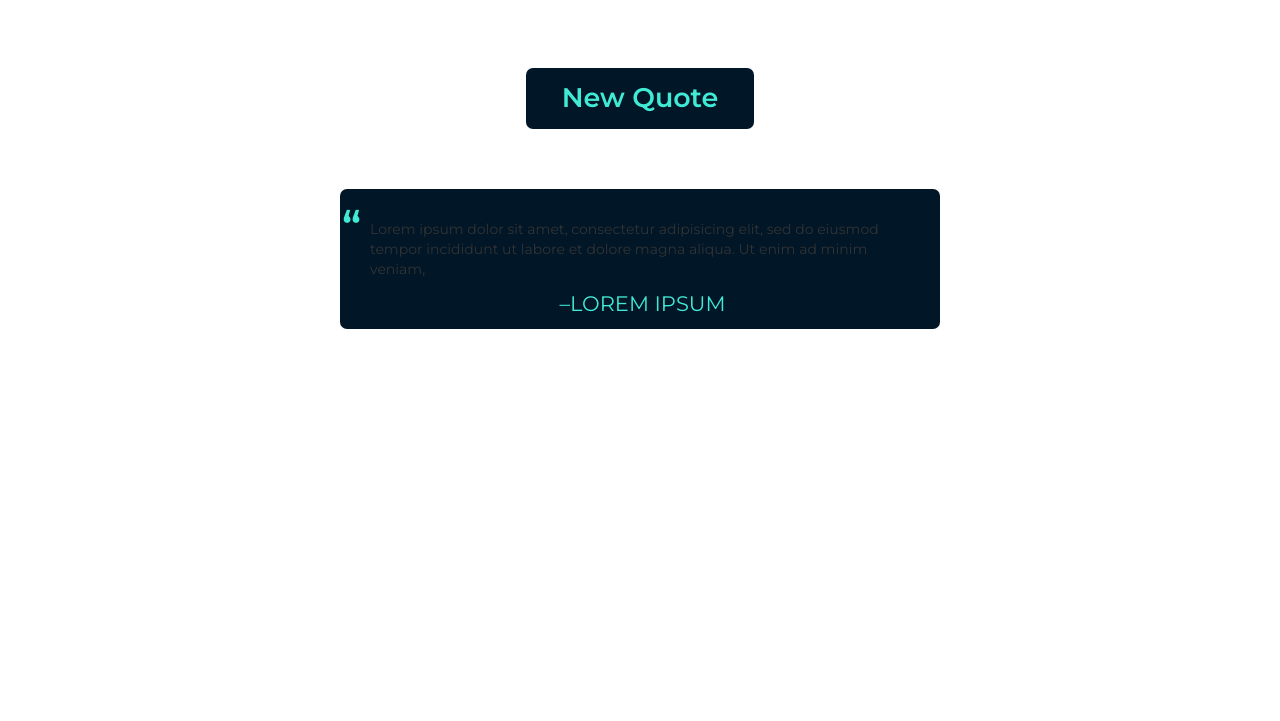
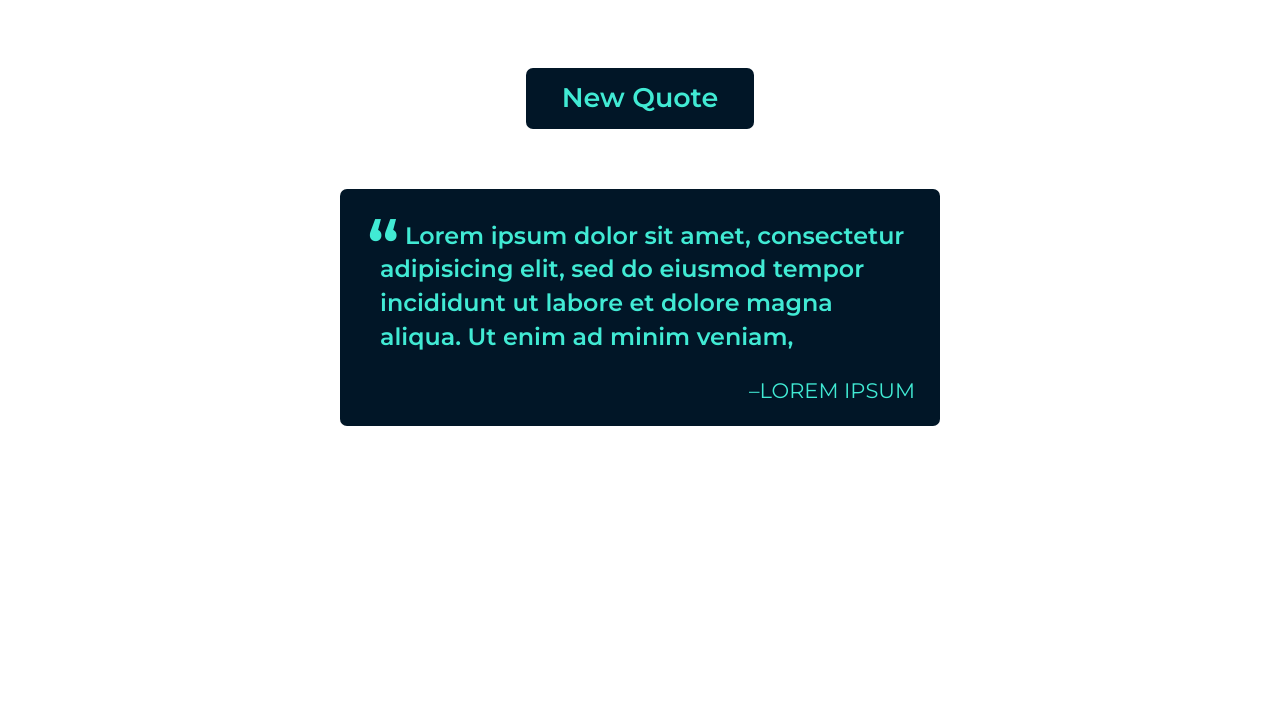
Before and after one commit to antofon/randomquotemachine, a plain HTML site: page index.html in a window 1280 px wide. Shown: the part 79-800 px from the top of the page. Drawn offline with nearby package versions, Linux system fonts and the light colour scheme.

Commit message:
Removed center class and comments. Font wt added
Font weight added from Google Fonts link. Unnecessary commented removed
(menu bar implementation)

```diff
--- a/index.html
+++ b/index.html
@@ -6,7 +6,7 @@
     <!-- Responsiveness -->
     <meta name="viewport" content="width=device-width, initial-scale=1">
     <!-- Google Fonts -->
-    <link href="https://fonts.googleapis.com/css?family=Montserrat:300i,400,600" rel="stylesheet">
+    <link href="https://fonts.googleapis.com/css?family=Montserrat:300i,400,400i,600" rel="stylesheet">
     <!-- For icons -->
     <link href="https://maxcdn.bootstrapcdn.com/font-awesome/4.7.0/css/font-awesome.min.css" rel="stylesheet" integrity="sha384-wvfXpqpZZVQGK6TAh5PVlGOfQNHSoD2xbE+QkPxCAFlNEevoEH3Sl0sibVcOQVnN" crossorigin="anonymous">
     <link rel="stylesheet" href="https://cdn.rawgit.com/konpa/devicon/df6431e323547add1b4cf45992913f15286456d3/devicon.min.css">
@@ -22,47 +22,23 @@
 </head>
 
 <body>
-
-
-
     <header>
-
         <nav class="navbar custom-navbar" role="navigation">
             <div class="container-fluid">
                 <div class="navbar-header">
-                    <!-- <button type="button" class="navbar-toggle" data-toggle="collapse" data-target="#navbar">
-            <span class="sr-only">Toggle navigation</span>
-            <span class="icon-bar"></span>
-            <span class="icon-bar"></span>
-            <span class="icon-bar"></span>
-          </button> -->
                     <a class="navbar-brand custom-navbar-brand" href="#">Random Quote Generator</a>
                 </div>
-                <!-- font-family: 'Montserrat', sans-serif; -->
-                <!-- Collect the nav links, forms, and other content for toggling -->
-                <!-- <div class="collapse navbar-collapse" id="navbar">
-                    <ul class="nav navbar-nav">
-                        <li class="active"><a href="#">Home</a></li>
-                        <li><a href="#"></a></li>
-
-                    </ul>
-
-                    <ul class="nav navbar-nav navbar-right">
-                        <li><a href="#"></a></li>
-
-                    </ul>
-                </div> -->
-                <!-- /.navbar-collapse -->
             </div>
         </nav>
     </header>
 
     <div class="container-fluid">
-        <main class="text-center">
-            <a role="button" class="btn btn-large btn-custom">New Quote</a>
+        <main>
+            <p class="text-center">
+                <a role="button" class="btn btn-large btn-custom ">New Quote</a></p>
             <div class="custom-bg">
-                <p class="text-left"><span id="left-quote">&ldquo;</span>Lorem ipsum dolor sit amet, consectetur adipisicing elit, sed do eiusmod tempor incididunt ut labore et dolore magna aliqua. Ut enim ad minim veniam,</p>
-                <span id="credit-name">&ndash;Lorem ipsum</span>
+                <p class="text-left quote-copy"><span id="left-quote">&ldquo;</span>Lorem ipsum dolor sit amet, consectetur adipisicing elit, sed do eiusmod tempor incididunt ut labore et dolore magna aliqua. Ut enim ad minim veniam,</p>
+                <p class="text-right" id="credit-name">&ndash;Lorem ipsum</p>
             </div>
         </main>
     </div>
```
